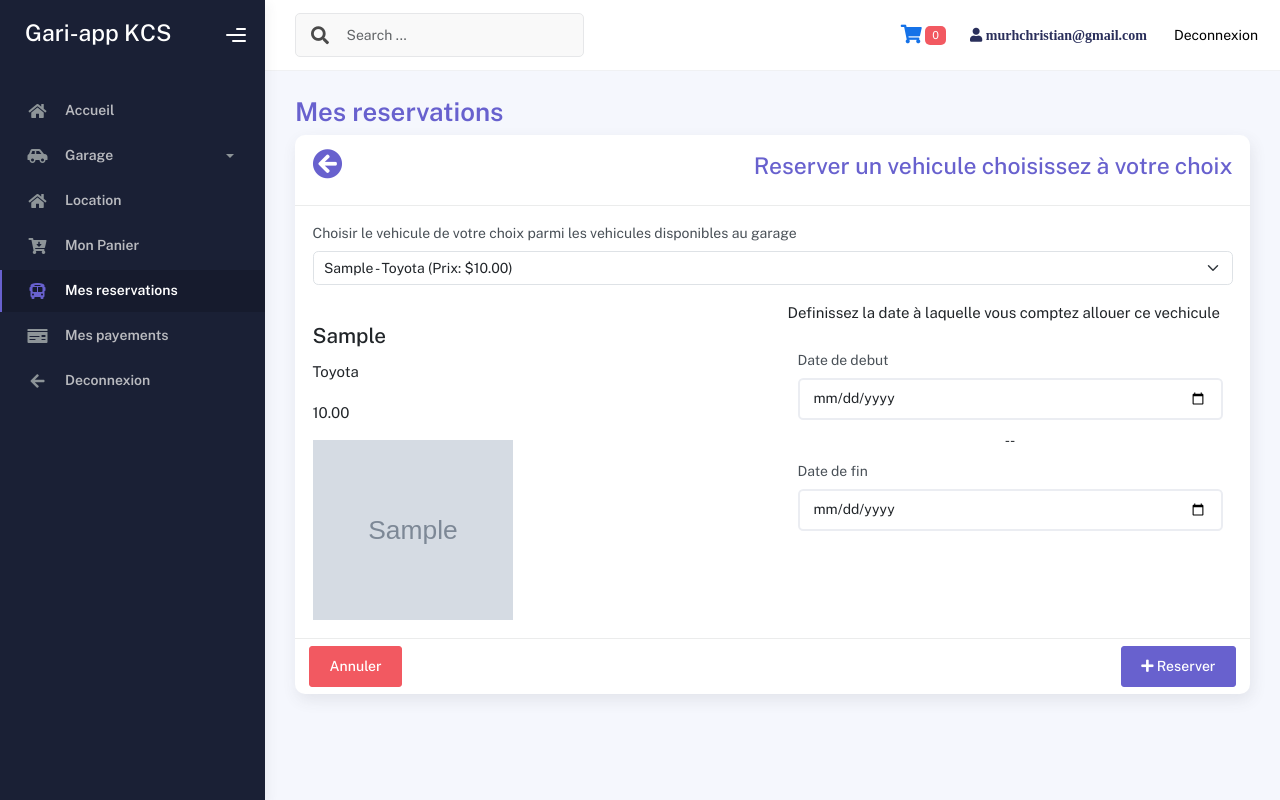
After one commit to ChristianByabushi/backend-kivu-consulting-service, a Django app: page /reservations/ajouter in a window 1280 px wide. The commit adds this page. Run offline with Django 5.2, Linux system fonts and the light colour scheme; a user stored in the database is signed in; data comes from the database, SQL or seed files in the repository; tables that the repository leaves empty hold one stand-in row (values such as "Sample post"); grey boxes marked "Sample" are stand-in pictures; some libraries are stand-ins or nearby versions.

Commit message:
ajout reservation

```diff
--- a/backend/urls.py
+++ b/backend/urls.py
@@ -14,8 +14,8 @@ urlpatterns = [
     path("logout/", logout_view, name="logout"),
     path("user/", include("user.urls")),
     path("garage/", include("vehicule.urls")),
-    path("reservation/", include("reservation.urls")),
+    path("reservations/", include("reservation.urls")),
     path("payements/", include("payement.urls")),
-    path("locations/", include("location.urls")),
+    path("panier/", include("location.urls")),
     path('',index, name='index'),
 ] + static(settings.MEDIA_URL, document_root=settings.MEDIA_ROOT)
--- a/reservation/forms.py
+++ b/reservation/forms.py
@@ -5,3 +5,19 @@ class ReservationForm(forms.ModelForm):
     class Meta:
         model = Reservation
         fields = '__all__'
+        labels = {
+            'vehicule': 'Choisir le vehicule de votre choix parmi les vehicules disponibles au garage',
+            'dateDebut': 'Date de début',
+            'dateFin': 'Date de fin',
+        }
+
+    def clean(self):
+        cleaned_data = super().clean()
+        date_debut = cleaned_data.get('dateDebut')
+        date_fin = cleaned_data.get('dateFin')
+
+        if date_debut and date_fin:
+            if date_fin <= date_debut:
+                raise forms.ValidationError("La date de fin doit être supérieure à la date de début.")
+
+        return cleaned_data
--- a/reservation/urls.py
+++ b/reservation/urls.py
@@ -6,10 +6,10 @@ from django.contrib.staticfiles.urls import staticfiles_urlpatterns
 urlpatterns = [
     # Marques
     path("", views.index, name="reservations"),
-    path("ajout-vehicule-au-panier", views.index, name="ajouter_au_panier"),
-    path("retirer-vehicule-au-panier", views.index, name="retirer_au_panier"),
-    path("editer-vehicule-au-panier", views.index, name="editer_au_panier"),
-    path("supprimer-vehicule-au-panier", views.index, name="supprimer_au_panier"),
+    path("ajouter", views.ajouter, name="ajouter_reservation"),
+    path("retirer-vehicule", views.index, name="retirer_reservation"),
+    path("editer-vehicule", views.index, name="editer_au_panier"),
+    path("supprimer-vehicule", views.index, name="supprimer_au_reservation"),
 ]
 #vehicule_editer
 
--- a/reservation/views.py
+++ b/reservation/views.py
@@ -1,36 +1,57 @@
-from django.shortcuts import render,redirect
+from django.shortcuts import render, redirect
 from .forms import ReservationForm
 from vehicule.models import Marque, Vehicule
 from reservation.models import Reservation
 from contract.models import ContratLocation
-from django.contrib.auth.decorators import login_required,login_not_required
+from django.contrib.auth.decorators import login_required, login_not_required
+from django.contrib import messages
 
 
 def index(request):
-    user_request='reservation'
-
-    contract=request.GET.get('contract', None)
-    reservation=request.GET.get('contract', None)
+    user_request = "reservation"
+    contract = request.GET.get("contract", None)
+    reservation = request.GET.get("contract", None)
 
     if reservation:
-        reservation=True
-
+        reservation = True
 
     marques = Marque.objects.all()
-    tous_les_vehicules= Vehicule.objects.all()
+    tous_les_vehicules = Vehicule.objects.all()
     enlocations = Vehicule.objects.filter(enlocation=True)
-    contrats= ContratLocation.objects.all()
+    contrats = ContratLocation.objects.all()
 
-    context={
-        'marques':marques,
-        'tous_les_vehicules':tous_les_vehicules,
-        'enlocations':enlocations,
-        'contrats':contrats.filter(reservation__client=request.user),
-        'reservations':Reservation.objects.filter(client=request.user),
-        'contract':True,
-        'reservation':True
+    context = {
+        "marques": marques,
+        "tous_les_vehicules": tous_les_vehicules,
+        "enlocations": enlocations,
+        "contrats": contrats.filter(reservation__client=request.user),
+        "reservations": Reservation.objects.filter(client=request.user),
+        "contract": True,
+        "reservation": True,
     }
-    return render(request, 'reservation/index.html',context)
+    return render(request, "reservation/index.html", context)
 
 def ajouter(request):
-    return redirect('reservation')
+    if request.method == "POST":
+        form = ReservationForm(request.POST)
+        if form.is_valid():
+            reservation = form.save(commit=False)
+            reservation.client = (
+                request.user
+            )
+            reservation.statut = "en_attente"
+            reservation.save()
+            messages.success(
+                request, "Votre réservation a été enregistrée avec succès."
+            )
+            return redirect("reservations")
+        else:
+            messages.error(request, "Il y a des erreurs dans le formulaire.")
+
+    else:
+        form = ReservationForm()
+    return render(
+        request,
+        "reservation/ajouter.html",
+        {"marques": Marque.objects.all(), "tous_les_vehicules": Vehicule.objects.all()},
+    )
--- a/templates/core/index.html
+++ b/templates/core/index.html
@@ -92,8 +92,11 @@
 
                                 {% else %}
 
-                                <a href=" {% url 'login' %}" class="text-black m-2 link">Login</a>
-                                <a href=" {% url 'register' %}" style="color: dark;" class="text-bg-dark link">Creer un
+                                <a href=" {% url 'login' %}" class="text-dark m-2
+                                {% if request.resolver_match.url_name == 'login' %} text-primary{% endif%}
+                                ">Login</a>
+                                <a href=" {% url 'register' %}" class=" text-dark {% if request.resolver_match.url_name == 'register' %} text-primary{% endif%}
+                              ">Creer un
                                     compte</a>
 
 
--- a/templates/core/sidebar.html
+++ b/templates/core/sidebar.html
@@ -84,9 +84,18 @@
             <p>Location</p>
           </a>
         </li>
+        <li
+          class="nav-item {% if request.resolver_match.url_name == 'locations' %} active{% endif%} {% if request.resolver_match.url_name == 'locations' %} active{% endif%}"
+        >
+          <a href="{% url 'locations' %}">
+            <i class="fas fa-cart-arrow-down"></i>
+            <p>Mon Panier</p>
+          </a>
+        </li>
+        {% if request.user.is_authenticated %}
 
         <li
-          class="nav-item {% if request.resolver_match.url_name == 'reservations' %} active{% endif%}"
+          class="nav-item {% if request.resolver_match.url_name == 'reservations' %} active{% endif%} {% if request.resolver_match.url_name == 'ajouter_reservation' %} active{% endif%}"
         >
           <a href="{% url 'reservations' %}">
             <i class="fa fa-bus-alt"></i>
@@ -102,17 +111,15 @@
           </a>
         </li>
 
+
         <li
-          class="nav-item {% if request.resolver_match.url_name == 'logout' %} active{% endif%} {% if request.resolver_match.url_name == 'logout' %} active{% endif%}"
-        >
+          class="nav-item" >
           <a href="{% url 'logout' %}">
             <i class="fa fa-arrow-left"></i>
             <p>Deconnexion</p>
           </a>
         </li>
-
-
-        {% if 'Administration' in groups %}
+        {% endif%} {% if 'Administration' in groups %}
         <li class="nav-section">
           <span class="sidebar-mini-icon">
             <i class="fa fa-ellipsis-h"></i>
--- /dev/null
+++ b/templates/reservation/ajouter.html
@@ -0,0 +1,78 @@
+{% extends './index.html' %}
+
+{% block reservation %}
+<div class="card">
+    <div class="card-header d-flex justify-content-between">
+        <a href="{% url 'reservations' %}"> <i class="fa fa-arrow-circle-left text-secondary" style="font-size: 30px;"
+                aria-hidden="true"></i></a>
+        <h3 class="text-center text-secondary">Reserver un vehicule choisissez à votre choix</h3>
+    </div>
+
+    <div class="card-body">
+        <form id="vehiculeSelectionForm" method="POST">
+            {% csrf_token %}
+            <div class="mb-3">
+                <label for="vehiculeSelect" class="form-label">Choisir le vehicule de votre choix parmi les vehicules
+                    disponibles au garage</label>
+                <select name="vehicule" class="form-select" id="vehiculeSelect" aria-label="Select a vehicle">
+                    {% for vehicule in tous_les_vehicules %}
+                    <option value="{{ vehicule.id }}" data-price="{{ vehicule.prix }}"
+                        data-modele="{{ vehicule.modele }}" data-marque="{{ vehicule.marque.nom }}"
+                        data-get_image="{{ vehicule.get_image }}">
+                        {{ vehicule.modele }} - {{ vehicule.marque.nom }} (Prix: ${{ vehicule.prix }})
+                    </option>
+                    {% endfor %}
+                </select>
+            </div>
+            <div class="row">
+                <div class="col-sm-6">
+                    <div id="vehiculeDetails" class="mt-4">
+                        <h4 id="vehiculeModele">{{tous_les_vehicules.first.modele}}</h4>
+                        <p id="vehiculeMarque">{{tous_les_vehicules.first.marque.nom}}</p>
+                        <p id="vehiculePrix">{{tous_les_vehicules.first.prix}}</p>
+                        <img src="{{tous_les_vehicules.first.get_image}}" id="vehiculeImage" class="img-fluid"
+                            style="width: 200px; height: 180px; object-fit: fill;" alt="Vehicule Image">
+                    </div>
+                </div>
+                <div class="col-sm-6">
+                    <p>Definissez la date à laquelle vous comptez allouer ce vechicule</p>
+                    <div class="form-group">
+                      <label for="">Date de debut</label>
+                      <input type="date"
+                        class="form-control" name="dateFin" id="dateFin" aria-describedby="helpId" placeholder="">
+                    </div>
+                    <div class="text-center">
+                        <span class="text-center">--</span>
+                    </div>
+                    <div class="form-group">
+                        <label for="">Date de fin</label>
+                        <input type="date"
+                          class="form-control" name="dateDebut" id="dateDebut" aria-describedby="helpId" placeholder="">
+                      </div>
+                </div>
+            </div>
+        </form>
+
+
+    </div>
+    <div class="card-footer d-flex justify-content-between">
+        <a href="{% url 'reservations' %}" class="btn btn-danger">Annuler</a>
+        <button class="btn btn-secondary"> <i class="fa fa-plus" aria-hidden="true"></i> Reserver</button>
+    </div>
+
+</div>
+<script>
+    $('#vehiculeSelect').on('change', function () {
+        var selectedOption = $(this).find('option:selected');
+        var modele = selectedOption.data('modele');
+        var marque = selectedOption.data('marque');
+        var prix = selectedOption.data('price');
+        var image = selectedOption.data('get_image');
+
+        $('#vehiculeModele').text(`Model: ${modele}`);
+        $('#vehiculeMarque').text(`Brand: ${marque}`);
+        $('#vehiculePrix').text(`Price: $${prix}`);
+        $('#vehiculeImage').attr('src', image);
+    });
+</script>
+{% endblock reservation %}
--- a/templates/reservation/index.html
+++ b/templates/reservation/index.html
@@ -2,28 +2,32 @@
 <div class="container">
     <div class="page-inner">
         <div class="page-header mb-0 d-flex justify-content-between">
-            <h3 class="fw-bold mb-1">Mes reservations</h3>
-            <button class="btn btn-secondary mb-2"> <i class="fa fa-plus-circle" aria-hidden="true"></i> Ajouter reservation</button>
+            <h2 class="fw-bold mb-1 text-secondary">Mes reservations</h2>
+
+            {% if not request.resolver_match.url_name == 'ajouter_reservation'   %}
+            <a class="btn btn-secondary" href="{% url 'ajouter_reservation' %}">  <i class="fa fa-plus-circle" aria-hidden="true"></i> Ajouter reservation</a>
+            {% endif %}
+
         </div>
 
         {% block reservation %}
         <div class="card">
             <div class="card-header">
                 <div class="row mt-lg-1 search-row">
-                    <div class="col-lg-2  col-sm-4 col-6 mt-lg-1 mt-1">
+                    <div class="col-lg-2  col-sm-5 col-12 mt-lg-1 mt-1">
                         <select name="classeEleve" class="form-select form-control selectClasse" id="classeEleve">
                             <option value="">Approuvee</option>
                             <option value="">En attente</option>
                             <option value="">Annullee</option>
                         </select>
                     </div>
-                    <div class="col-lg-2 col-sm-3 mb-sm-1">
+                    <div class="col-lg-2 col-sm-3 col-5 mb-sm-1">
                         <input type="date" id="debut_date" class="form-control form-control" />
                     </div>
-                    <div class="col-1 mt-md-2 mb-sm-2 text-center">
+                    <div class="col-1 mt-md-2 mb-sm-1 text-center">
                         <span> -- </span>
                     </div>
-                    <div class="col-lg-2 col-3">
+                    <div class="col-lg-2 col-sm-3 col-5">
                         <input type="date" id="fin_date" class="form-control form-control" />
                     </div>
                     <div class="col-lg-2 col-6">
```
